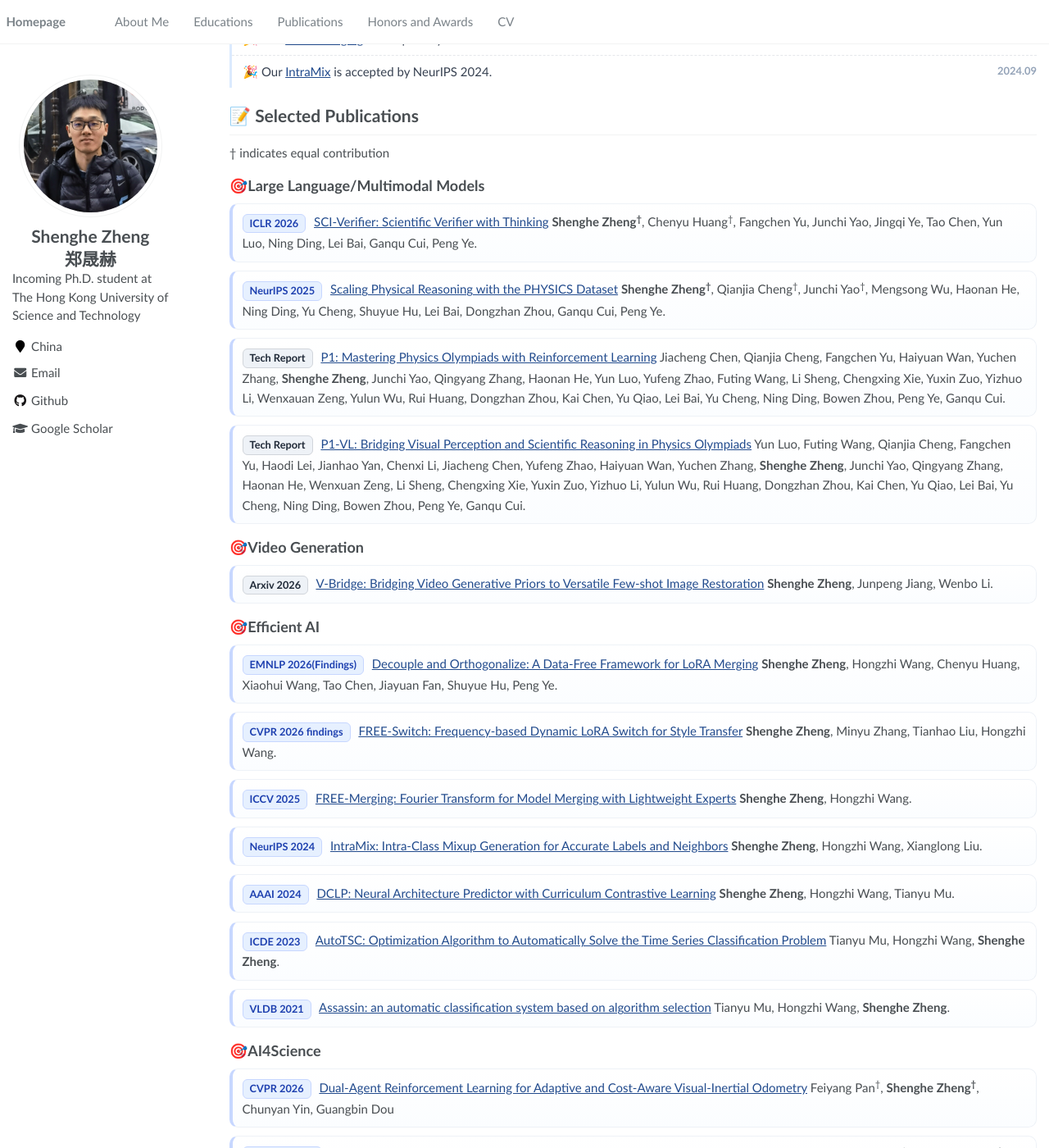
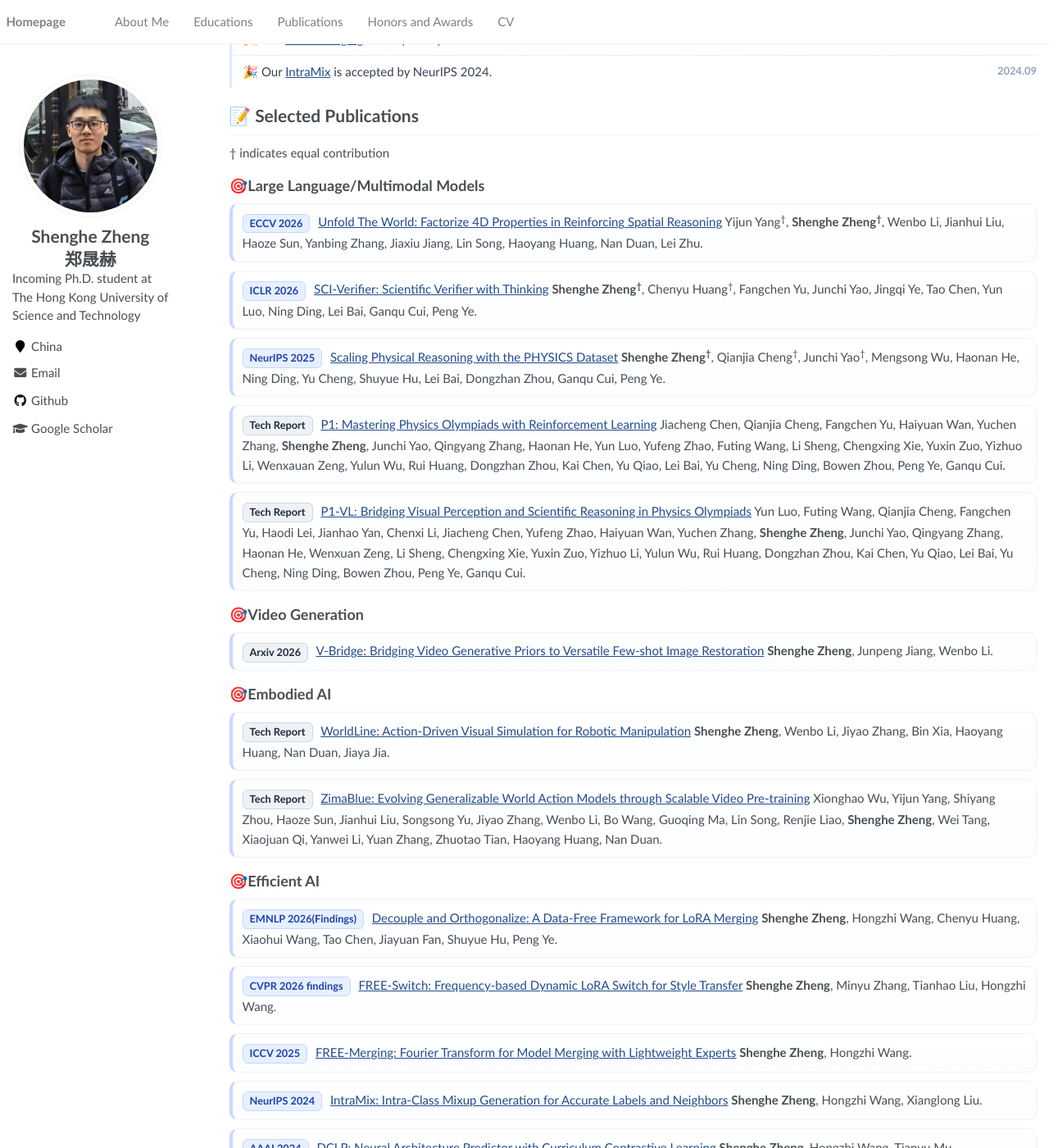
Before and after one commit to Zhengsh123/Zhengsh123.github.io, a Jekyll site: the page built from _pages/about.md, in a window 1280 px wide and 1400 px high, scrolled down 608 px. Shown: the whole window at 82% size. Built offline with Jekyll 4.4.1, drawn with Linux system fonts in a browser that asks for light colours.

Commit message:
Add new section for Embodied AI research

```diff
--- a/_pages/about.md
+++ b/_pages/about.md
@@ -56,6 +56,9 @@ His current research interests lie in Large Language/Multimodal Models, Video Ge
 
 ## 🎯Large Language/Multimodal Models
 
+<span class="conf accepted">ECCV 2026</span> [Unfold The World: Factorize 4D Properties in Reinforcing Spatial Reasoning](https://arxiv.org/pdf/2609.03729) Yijun Yang<sup>†</sup>, **Shenghe Zheng<sup>†</sup>**, Wenbo Li, Jianhui Liu, Haoze Sun, Yanbing Zhang, Jiaxiu Jiang, Lin Song, Haoyang Huang, Nan Duan, Lei Zhu.
+
+
 <span class="conf accepted">ICLR 2026</span> [SCI-Verifier: Scientific Verifier with Thinking](https://arxiv.org/abs/2509.24285) **Shenghe Zheng<sup>†</sup>**, Chenyu Huang<sup>†</sup>, Fangchen Yu, Junchi Yao, Jingqi Ye, Tao Chen, Yun Luo, Ning Ding, Lei Bai, Ganqu Cui, Peng Ye.
 
 <span class="conf accepted">NeurIPS 2025</span> [Scaling Physical Reasoning with the PHYSICS Dataset](https://arxiv.org/abs/2506.00022) **Shenghe Zheng<sup>†</sup>**, Qianjia Cheng<sup>†</sup>, Junchi Yao<sup>†</sup>, Mengsong Wu, Haonan He, Ning Ding, Yu Cheng, Shuyue Hu, Lei Bai, Dongzhan Zhou, Ganqu Cui, Peng Ye.
@@ -67,6 +70,12 @@ His current research interests lie in Large Language/Multimodal Models, Video Ge
 ## 🎯Video Generation
 
 <span class="conf under-review">Arxiv 2026</span> [V-Bridge: Bridging Video Generative Priors to Versatile Few-shot Image Restoration](https://zhengsh123.github.io/V-Bridge/) **Shenghe Zheng**, Junpeng Jiang, Wenbo Li.
+
+## 🎯Embodied AI
+
+<span class="conf under-review">Tech Report</span> [WorldLine: Action-Driven Visual Simulation for Robotic Manipulation](https://arxiv.org/abs/2609.38059) **Shenghe Zheng**, Wenbo Li, Jiyao Zhang, Bin Xia, Haoyang Huang, Nan Duan, Jiaya Jia.
+
+<span class="conf under-review">Tech Report</span> [ZimaBlue: Evolving Generalizable World Action Models through Scalable Video Pre-training](https://arxiv.org/abs/2609.00188) Xionghao Wu, Yijun Yang, Shiyang Zhou, Haoze Sun, Jianhui Liu, Songsong Yu, Jiyao Zhang, Wenbo Li, Bo Wang, Guoqing Ma, Lin Song, Renjie Liao, **Shenghe Zheng**, Wei Tang, Xiaojuan Qi, Yanwei Li, Yuan Zhang, Zhuotao Tian, Haoyang Huang, Nan Duan.
 
 
 ## 🎯Efficient AI
```
